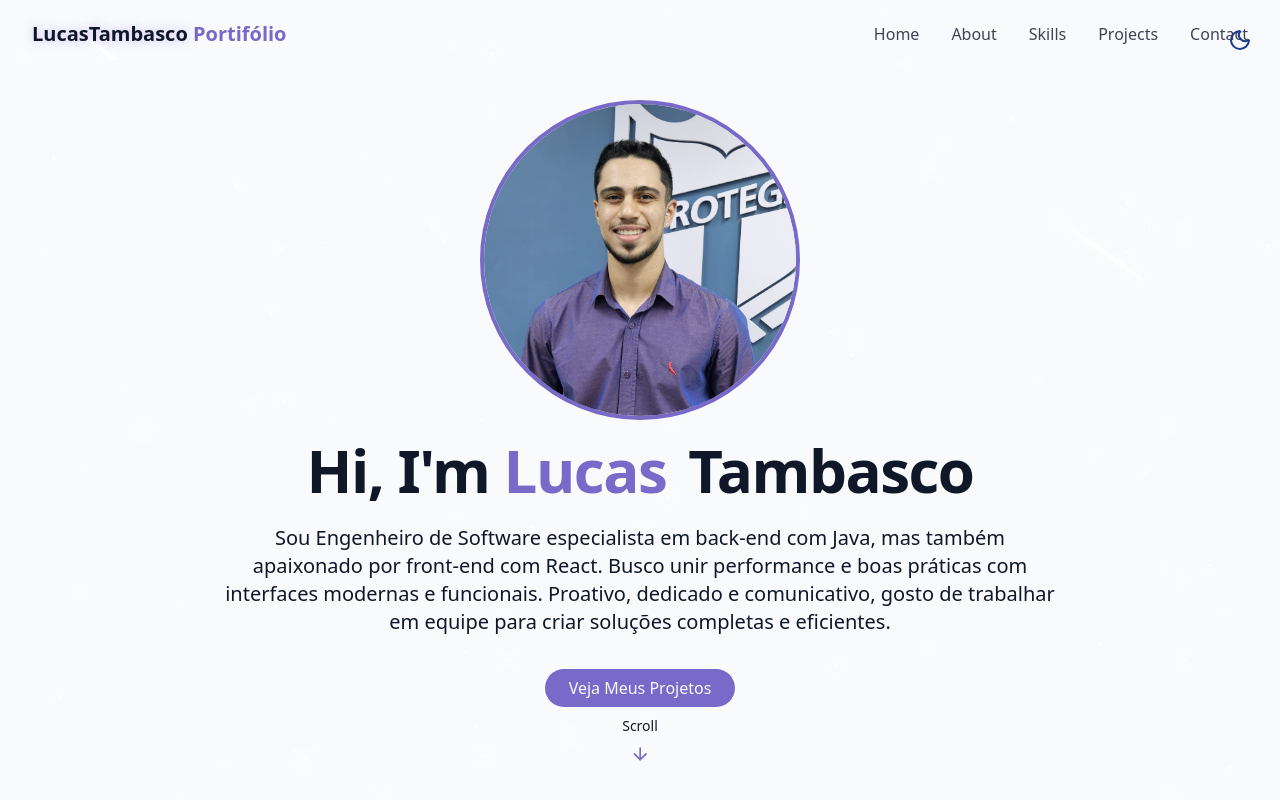
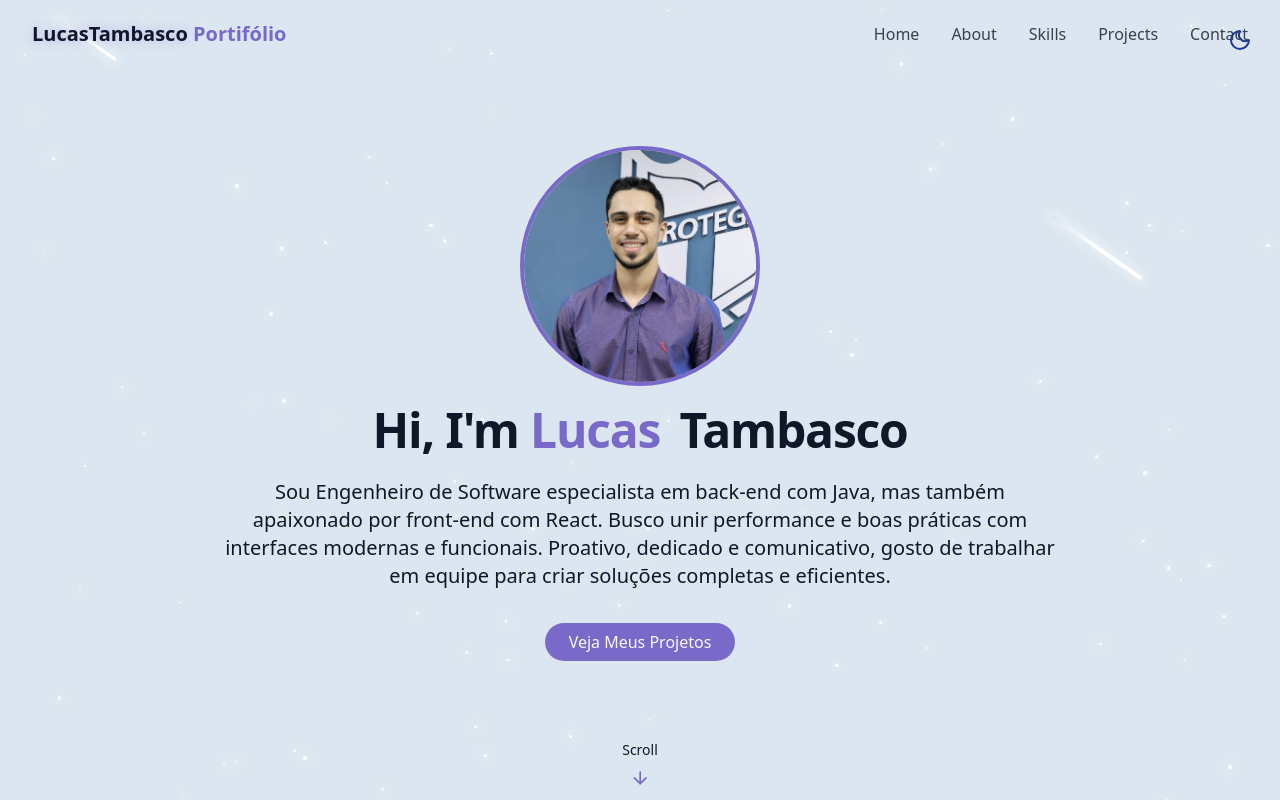
Before and after one commit to lucas-tambasco/my-portifolio, a React (Vite) app: page / in a window 1280 px wide. Shown: the top 800 px of the page. Built offline with nearby package versions, Linux system fonts and the light colour scheme.

Commit message:
alteração background

```diff
--- a/src/components/HeroSection.jsx
+++ b/src/components/HeroSection.jsx
@@ -10,12 +10,12 @@ export const HeroSection = () => {
         <div className="space-y-6 flex justify-center">
           <img
             src="/src/assets/Perfil.jpg"
-            alt="Não encontrado"
-            className="w-80 h-80 object-cover border-4 border-primary rounded-full transition-transform duration-500 mb-5 card-hove animate-fade-in"
+            alt="Foto de perfil"
+            className="w-60 h-60 object-cover border-4 border-primary rounded-full transition-transform duration-500 mb-5 card-hove animate-fade-in"
           />
         </div>
         <div className="space-y-6">
-          <h1 className="text-4xl md:text-6xl font-bold tracking-tight">
+          <h1 className="text-3xl md:text-5xl font-bold tracking-tight">
             <span className="opacity-0 animate-fade-in">Hi, I'm</span>
             <span className="text-primary opacity-0 animate-fade-in-delay-1">
               {" "}
@@ -43,7 +43,7 @@ export const HeroSection = () => {
         </div>
       </div>
 
-      <div className="absolute bottom-8 left-1/2 transform -translate-x-1/2 flex flex-col items-center animate-bounce">
+      <div className="absolute bottom-2 left-1/2 transform -translate-x-1/2 flex flex-col items-center animate-bounce">
         <span className="text-sm text-muted-foreground mb-2">Scroll</span>
         <ArrowDown className="h-5 w-5 text-primary" />
       </div>
--- a/src/index.css
+++ b/src/index.css
@@ -64,7 +64,7 @@
 
 @layer base {
   :root {
-    --background: 210 40% 98%;
+    --background: 210 40% 90%;
 
     --foreground: 222 47% 11%;
 
```
